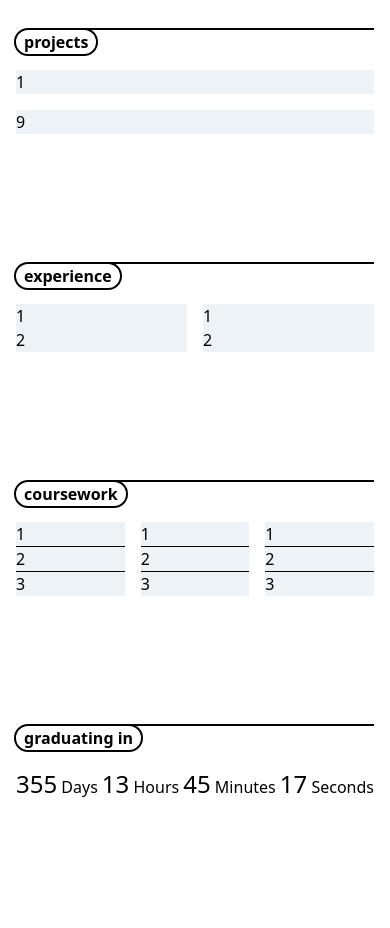
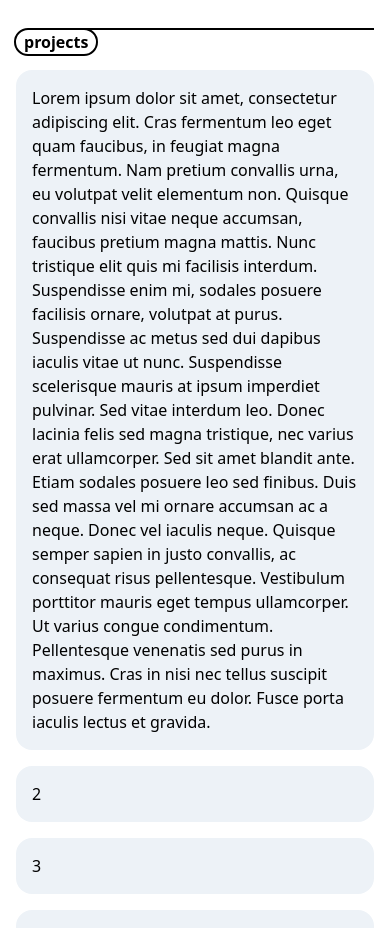
Before and after one commit to lizzij/Portfolio, a Next.js app in the folder portfolio/: page / in a window 390 px wide. Shown: the part 488-1416 px from the top of the page. Built offline with nearby package versions, Linux system fonts and the light colour scheme.

Commit message:
responsive

```diff
--- a/portfolio/components/coursework.tsx
+++ b/portfolio/components/coursework.tsx
@@ -4,27 +4,24 @@ const Coursework = () => {
   return (
     <div>
       <SectionHeader header="coursework" />
-      <div className="flex flex-wrap place-content-between">
-        <div className="flex-1 mr-4 lg:mr-16 bg-gray-200">
+      <div className="grid grid-cols-1 sm:grid-cols-3 gap-4 lg:gap-16">
         <div className="grid grid-cols-1 divide-y divide-black">
           <div>1</div>
           <div>2</div>
           <div>3</div>
+          <div></div>
         </div>
-        </div>
-         <div className="flex-1 mr-4 lg:mr-16 bg-gray-200">
         <div className="grid grid-cols-1 divide-y divide-black">
           <div>1</div>
           <div>2</div>
           <div>3</div>
+          <div></div>
         </div>
-        </div>
-        <div className="flex-1 bg-gray-200">
         <div className="grid grid-cols-1 divide-y divide-black">
           <div>1</div>
           <div>2</div>
           <div>3</div>
-          </div>
+          <div></div>
         </div>
       </div>
     </div>
--- a/portfolio/components/experience.tsx
+++ b/portfolio/components/experience.tsx
@@ -4,14 +4,14 @@ const Experience = () => {
   return (
     <div>
       <SectionHeader header="experience" />
-      <div className="flex flex-wrap place-content-between">
-        <div className="flex-1 mr-4 lg:mr-16 bg-gray-200">
+      <div className="grid grid-cols-1 sm:grid-cols-2 gap-4 lg:gap-16">
+        <div className="bg-gray-200 rounded-2xl md:rounded-3xl p-4">
           <div>1</div>
-          <div>2</div>
+          <div>Donec vel iaculis neque. Quisque semper sapien in justo convallis, ac consequat risus pellentesque. Vestibulum porttitor mauris eget tempus ullamcorper. Ut varius</div>
         </div>
-        <div className="flex-1 bg-gray-200">
+        <div className="bg-gray-200 rounded-2xl md:rounded-3xl p-4">
           <div>1</div>
-          <div>2</div>
+          <div>Donec vel iaculis neque. Quisque semper sapien in justo convallis, ac consequat risus pellentesque. Vestibulum porttitor mauris eget tempus ullamcorper. Ut varius</div>
         </div>
       </div>
     </div>
--- a/portfolio/components/projects.tsx
+++ b/portfolio/components/projects.tsx
@@ -4,9 +4,17 @@ const Projects = () => {
   return (
     <div>
       <SectionHeader header="projects" />
-      <div className="grid grid-cols-1 md:grid-cols-2 gap-4 lg:gap-16">
-        <div className="bg-gray-200">1</div>
-        <div className="bg-gray-200">9</div>
+      <div className="grid grid-cols-1 sm:grid-cols-2 gap-4 lg:gap-16">
+        <div className="bg-gray-200 rounded-2xl md:rounded-3xl p-4">
+          Lorem ipsum dolor sit amet, consectetur adipiscing elit. Cras fermentum leo eget quam faucibus, in feugiat magna fermentum. Nam pretium convallis urna, eu volutpat velit elementum non. Quisque convallis nisi vitae neque accumsan, faucibus pretium magna mattis. Nunc tristique elit quis mi facilisis interdum. Suspendisse enim mi, sodales posuere facilisis ornare, volutpat at purus. Suspendisse ac metus sed dui dapibus iaculis vitae ut nunc. Suspendisse scelerisque mauris at ipsum imperdiet pulvinar. Sed vitae interdum leo. Donec lacinia felis sed magna tristique, nec varius erat ullamcorper. Sed sit amet blandit ante. Etiam sodales posuere leo sed finibus. Duis sed massa vel mi ornare accumsan ac a neque.
+          Donec vel iaculis neque. Quisque semper sapien in justo convallis, ac consequat risus pellentesque. Vestibulum porttitor mauris eget tempus ullamcorper. Ut varius congue condimentum. Pellentesque venenatis sed purus in maximus. Cras in nisi nec tellus suscipit posuere fermentum eu dolor. Fusce porta iaculis lectus et gravida.
+        </div>
+        <div className="bg-gray-200 rounded-2xl md:rounded-3xl p-4">2</div>
+        <div className="bg-gray-200 rounded-2xl md:rounded-3xl p-4">3</div>
+        <div className="bg-gray-200 rounded-2xl md:rounded-3xl p-4">
+          Lorem ipsum dolor sit amet, consectetur adipiscing elit. Cras fermentum leo eget quam faucibus, in feugiat magna fermentum. Nam pretium convallis urna, eu volutpat velit elementum non. Quisque convallis nisi vitae neque accumsan, faucibus pretium magna mattis. Nunc tristique elit quis mi facilisis interdum. Suspendisse enim mi, sodales posuere facilisis ornare, volutpat at purus. Suspendisse ac metus sed dui dapibus iaculis vitae ut nunc. Suspendisse scelerisque mauris at ipsum imperdiet pulvinar. Sed vitae interdum leo. Donec lacinia felis sed magna tristique, nec varius erat ullamcorper. Sed sit amet blandit ante. Etiam sodales posuere leo sed finibus. Duis sed massa vel mi ornare accumsan ac a neque.
+          Donec vel iaculis neque. Quisque semper sapien in justo convallis, ac consequat risus pellentesque. Vestibulum porttitor mauris eget tempus ullamcorper. Ut varius congue condimentum. Pellentesque venenatis sed purus in maximus. Cras in nisi nec tellus suscipit posuere fermentum eu dolor. Fusce porta iaculis lectus et gravida.
+        </div>
       </div>
     </div>
   )
--- a/portfolio/components/section-header.tsx
+++ b/portfolio/components/section-header.tsx
@@ -6,7 +6,7 @@ type Props = {
 
 const SectionHeader = ({header}: Props) => {
   return (
-    <div className="mt-32 md:mt-24 mb-10 md:mb-12">
+    <div className="mt-32 md:mt-24 mb-10 lg:mb-16">
       <div className="grid grid-cols-1 divide-y-2 divide-black ml-5">
         <div></div>
         <div>
```
Lines whose indentation alone changed are shown as unchanged.
